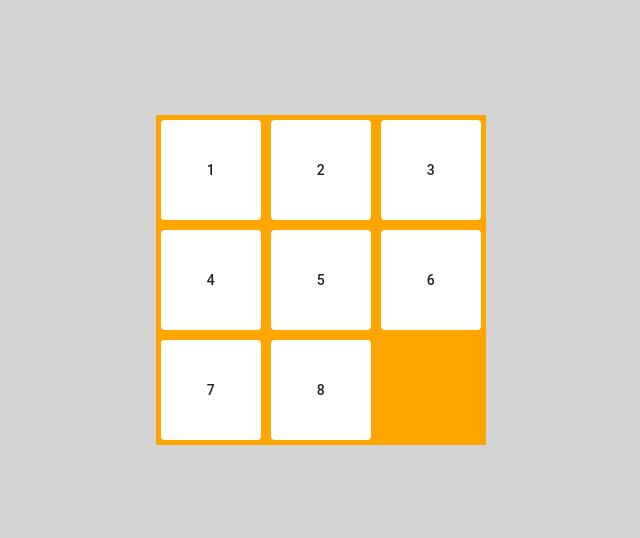
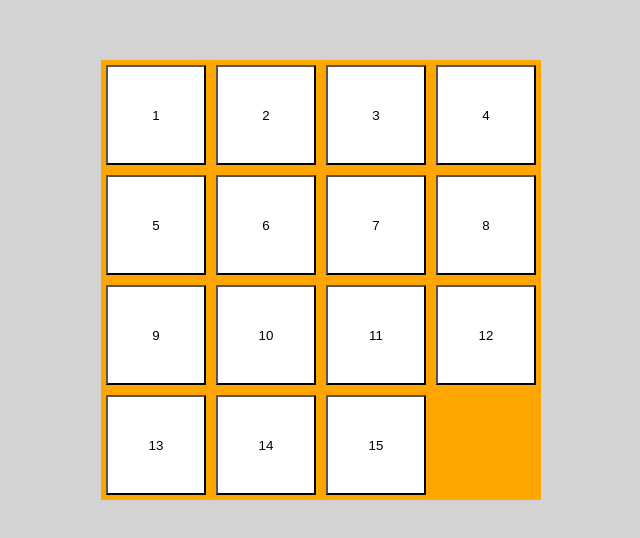
Before and after one commit to osandell/react-n-puzzle, a React (Create React App) app: page / in a window 1280 px wide. Shown: the part 120-658 px from the top of the page, without its empty margins (319-959 px from the left). Built offline with nearby package versions, Linux system fonts and the light colour scheme.

Commit message:
feat: add functionality to move around the tiles
This makes the user able to click on tiles that line up horizontally or vertically with the empty
square in order to move them.

re #6

```diff
--- a/src/App.tsx
+++ b/src/App.tsx
@@ -1,11 +1,14 @@
-import React from 'react'
+import React, { useState, useEffect } from 'react'
 import { makeStyles, createStyles, Theme } from '@material-ui/core/styles'
 import { CssBaseline } from '@material-ui/core'
 
 // Components
 import Board from './components/Board/Board'
 
-// Define css-in-js
+// Interfaces
+import TilePosition from './shared/interfaces/TilePosition.interface'
+
+// Define css-in-js.
 const useStyles = makeStyles((theme: Theme) =>
   createStyles({
     root: {
@@ -24,13 +27,143 @@ const useStyles = makeStyles((theme: Theme) =>
 function App() {
   const classes = useStyles()
 
-  const nrOfRows = 3
-  const nrOfColumns = 3
+  const nrOfRows = 4
+  const nrOfColumns = 4
+
+  const [boardConfig, setBoardConfig] = useState<any[]>([])
+  const [emptySquarePosition, setEmptySquarePosition] = useState<TilePosition>({
+    row: nrOfRows - 1,
+    column: nrOfColumns - 1,
+  })
+
+  useEffect(() => {
+    // Generate an initial board configuration by looping through all the coordinates of the
+    // board and generate the appropriate value.
+    let newBoardConfig: any[] = []
+
+    for (let i = 0; i < nrOfRows; i++) {
+      newBoardConfig.push([])
+      for (let j = 0; j < nrOfColumns; j++) {
+        // When we reach the last position we leave it without a value so that it becomes an empty
+        // square allowing us to move around the pieces.
+        if (i === nrOfRows - 1 && j === nrOfColumns - 1) {
+          newBoardConfig[i].push(null)
+        } else {
+          newBoardConfig[i].push(i * nrOfColumns + j + 1)
+        }
+      }
+    }
+
+    setBoardConfig(newBoardConfig)
+  }, [setBoardConfig, nrOfRows, nrOfColumns])
+
+  const handleClickTile = (clickPosition: TilePosition) => {
+    // If a tile on the same row as the empty square is clicked we need to move horizontally.
+    if (clickPosition.row === emptySquarePosition.row) {
+      let newBoardConfig: any[] = [...boardConfig]
+      let newEmptySquarePosition: TilePosition = { ...emptySquarePosition }
+
+      // Determine if we clicked to the left or to the right of the empty square and move in
+      // correct direction.
+      if (clickPosition.column < newEmptySquarePosition.column) {
+        let tileToMove: TilePosition = {
+          row: clickPosition.row,
+          column: newEmptySquarePosition.column - 1,
+        }
+
+        while (tileToMove.column >= clickPosition.column) {
+          newBoardConfig[newEmptySquarePosition.row][
+            newEmptySquarePosition.column
+          ] = newBoardConfig[tileToMove.row][tileToMove.column]
+
+          tileToMove.column = tileToMove.column - 1
+          newEmptySquarePosition = {
+            row: newEmptySquarePosition.row,
+            column: newEmptySquarePosition.column - 1,
+          }
+        }
+      } else {
+        let tileToMove: TilePosition = {
+          row: clickPosition.row,
+          column: newEmptySquarePosition.column + 1,
+        }
+
+        while (tileToMove.column <= clickPosition.column) {
+          newBoardConfig[newEmptySquarePosition.row][
+            newEmptySquarePosition.column
+          ] = newBoardConfig[tileToMove.row][tileToMove.column]
+
+          tileToMove.column = tileToMove.column + 1
+          newEmptySquarePosition = {
+            row: newEmptySquarePosition.row,
+            column: newEmptySquarePosition.column + 1,
+          }
+        }
+      }
+
+      newBoardConfig[newEmptySquarePosition.row][
+        newEmptySquarePosition.column
+      ] = null
+      setBoardConfig(newBoardConfig)
+      setEmptySquarePosition(newEmptySquarePosition)
+
+      // If a tile on the same column as the empty square is clicked we need to move vertically.
+    } else if (clickPosition.column === emptySquarePosition.column) {
+      let newBoardConfig: any[] = [...boardConfig]
+      let newEmptySquarePosition: TilePosition = { ...emptySquarePosition }
+
+      // Determine if we clicked over or under the empty square and move in correct direction.
+      if (clickPosition.row < newEmptySquarePosition.row) {
+        let tileToMove: TilePosition = {
+          row: newEmptySquarePosition.row - 1,
+          column: clickPosition.column,
+        }
+
+        while (tileToMove.row >= clickPosition.row) {
+          newBoardConfig[newEmptySquarePosition.row][
+            newEmptySquarePosition.column
+          ] = newBoardConfig[tileToMove.row][tileToMove.column]
+
+          tileToMove.row = tileToMove.row - 1
+          newEmptySquarePosition = {
+            row: newEmptySquarePosition.row - 1,
+            column: newEmptySquarePosition.column,
+          }
+        }
+      } else {
+        let tileToMove: TilePosition = {
+          row: newEmptySquarePosition.row + 1,
+          column: clickPosition.column,
+        }
+
+        while (tileToMove.row <= clickPosition.row) {
+          newBoardConfig[newEmptySquarePosition.row][
+            newEmptySquarePosition.column
+          ] = newBoardConfig[tileToMove.row][tileToMove.column]
+
+          tileToMove.row = tileToMove.row + 1
+          newEmptySquarePosition = {
+            row: newEmptySquarePosition.row + 1,
+            column: newEmptySquarePosition.column,
+          }
+        }
+      }
+
+      newBoardConfig[newEmptySquarePosition.row][
+        newEmptySquarePosition.column
+      ] = null
+      setBoardConfig(newBoardConfig)
+      setEmptySquarePosition(newEmptySquarePosition)
+    }
+  }
 
   return (
     <div className={classes.root}>
       <CssBaseline />
-      <Board nrOfRows={nrOfRows} nrOfColumns={nrOfColumns} />
+      <Board
+        boardConfig={boardConfig}
+        handleClickTile={(position: TilePosition) => handleClickTile(position)}
+      />
     </div>
   )
 }
--- a/src/components/Board/Board.tsx
+++ b/src/components/Board/Board.tsx
@@ -5,9 +5,11 @@ import Box from '@material-ui/core/Box'
 // Components
 import Tile from './Tile/Tile'
 
+// Interfaces
+import TilePosition from '../../shared/interfaces/TilePosition.interface'
 interface Props {
-  nrOfRows: number
-  nrOfColumns: number
+  boardConfig: any[]
+  handleClickTile: (position: TilePosition) => void
 }
 
 // Define css-in-js
@@ -21,27 +23,33 @@ const useStyles = makeStyles((theme: Theme) =>
   })
 )
 
-const Board: FC<Props> = ({ nrOfRows, nrOfColumns }): ReactElement => {
+const Board: FC<Props> = ({ boardConfig, handleClickTile }): ReactElement => {
   const classes = useStyles()
 
-  // Loop through all the coordinates of the board and generate a tile with the appropriate value
-  let rows = []
-  for (var i = 0; i < nrOfRows; i++) {
+  // loop through every row of the board configuration and generate a box with tiles for each
+  let board = []
+  for (let i = 0; i < boardConfig.length; i++) {
+    const row = boardConfig[i]
+
     let rowTiles = []
-    for (var j = 0; j < nrOfColumns; j++) {
-      // When we reach the last position we leave it without a tile in order for to be able to move
-      // around the pieces.
-      if (!(i === nrOfRows - 1 && j === nrOfColumns - 1)) {
-        rowTiles.push(<Tile key={j} value={i * nrOfColumns + j + 1} />)
-      }
+    for (let j = 0; j < row.length; j++) {
+      rowTiles.push(
+        <Tile
+          key={j}
+          position={{ row: i, column: j }}
+          value={row[j]}
+          onClick={(position: TilePosition) => handleClickTile(position)}
+        />
+      )
     }
 
-    rows.push(<Box key={i}>{rowTiles}</Box>)
+    board.push(<Box key={i}>{rowTiles}</Box>)
   }
 
+  // console.log(rows[3])
   return (
     <Box data-testid="board" className={classes.root}>
-      {rows}
+      {board}
     </Box>
   )
 }
--- a/src/components/Board/Tile/Tile.tsx
+++ b/src/components/Board/Tile/Tile.tsx
@@ -1,27 +1,41 @@
 import React, { FC, ReactElement } from 'react'
 import { makeStyles, createStyles, Theme } from '@material-ui/core/styles'
-import Button from '@material-ui/core/Button'
 
+// Interfaces
+import TilePosition from '../../../shared/interfaces/TilePosition.interface'
 interface Props {
+  position: TilePosition
   value: number
+  onClick: (position: TilePosition) => void
 }
 
 // Define css-in-js
-const useStyles = makeStyles((theme: Theme) =>
+const useStyles = makeStyles<Theme, Props>((theme: Theme) =>
   createStyles({
-    root: {
+    root: (props) => ({
       width: 100,
       height: 100,
       margin: 5,
       background: 'white',
-    },
+      // We always have one button with value === null that represents the empty square,
+      // that's why we hide it.
+      visibility: `${props.value === null ? 'hidden' : 'visible'}`,
+    }),
   })
 )
 
-const Tile: FC<Props> = ({ value }): ReactElement => {
-  const classes = useStyles()
+const Tile: FC<Props> = (props): ReactElement => {
+  const classes = useStyles(props)
 
-  return <Button className={classes.root}>{value}</Button>
+  return (
+    <button
+      className={classes.root}
+      onClick={() => props.onClick(props.position)}
+    >
+      {/* We need some placeholder string even on the hidden button to keep the right dimensions. */}
+      {props.value === null ? '\u00A0' : props.value}
+    </button>
+  )
 }
 
 export default Tile
--- /dev/null
+++ b/src/shared/interfaces/TilePosition.interface.ts
@@ -0,0 +1,6 @@
+interface BoardPosition {
+  row: number
+  column: number
+}
+
+export default BoardPosition
```
Also changed, not shown: 1 other file (tests, documents, lock files or other folders).
